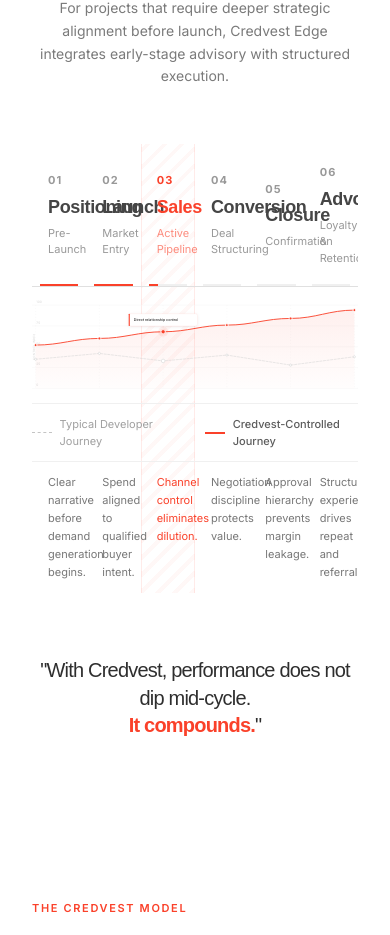
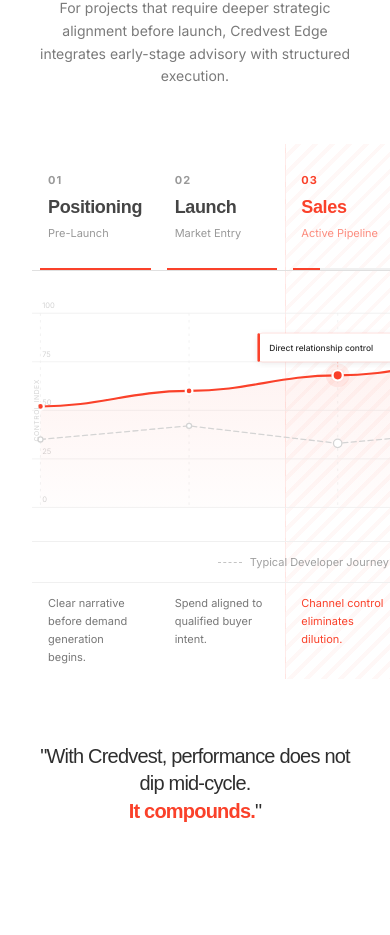
Before and after one commit to DhairyaMarwah/Credvest, a Next.js app: page / in a window 390 px wide. Shown: the part 8795-9730 px from the top of the page. Built offline with nearby package versions, Linux system fonts and the light colour scheme.

Commit message:
make Credvest Advantage section horizontally scrollable on mobile

```diff
--- a/components/credvest-edge-section.tsx
+++ b/components/credvest-edge-section.tsx
@@ -161,7 +161,8 @@
           </p>
         </div>
 
-        <div className="relative bg-white rounded-sm overflow-hidden  ">
+        <div className="relative bg-white rounded-sm overflow-x-auto md:overflow-hidden -mx-8 px-8 md:mx-0 md:px-0">
+          <div className="min-w-[760px] md:min-w-0 relative">
           {/* Column highlight */}
           <div
             className="absolute top-0 bottom-0 pointer-events-none z-10"
@@ -515,6 +516,7 @@
               </div>
             ))}
           </div>
+          </div>
         </div>
 
         {/* Closing statement */}
```
